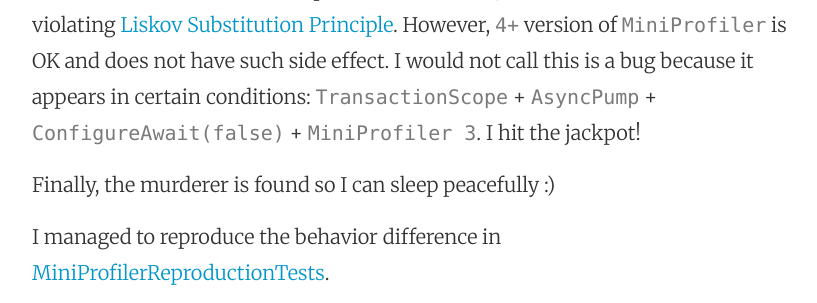
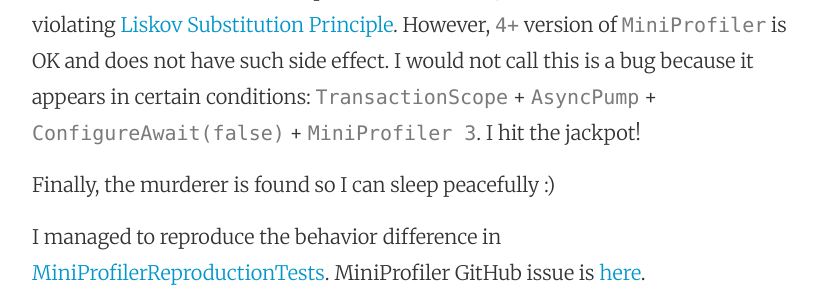
Before and after one commit to gaevoy/gaevoy.github.io, a Jekyll site: the page built from _posts/2019-09-09-miniprofiler-bug.md, in a window 1280 px wide and 900 px high, scrolled down 2134 px, cut to the strip 0-303 px from the top of the window. Shown: the whole strip, without its empty margins (224-1041 px from the left). Built offline with Jekyll 4.4.1, drawn with Linux system fonts in a browser that asks for light colours; nearby versions of some CDN libraries; comment, search, counter and statistics services are not loaded.

Commit message:
Story on how MiniProfiler 3 breaks TransactionScope flow

```diff
--- a/_posts/2019-09-09-miniprofiler-bug.md
+++ b/_posts/2019-09-09-miniprofiler-bug.md
@@ -62,6 +62,6 @@
 
 Finally, the murderer is found so I can sleep peacefully :)
 
-I managed to reproduce the behavior difference in [MiniProfilerReproductionTests](https://github.com/gaevoy/Gaev.Blog.Examples/tree/2.6.0/Gaev.Blog.Examples.MiniProfiler3Bug/MiniProfilerReproductionTests.cs).
+I managed to reproduce the behavior difference in [MiniProfilerReproductionTests](https://github.com/gaevoy/Gaev.Blog.Examples/tree/2.6.0/Gaev.Blog.Examples.MiniProfiler3Bug/MiniProfilerReproductionTests.cs). MiniProfiler GitHub issue is [here](https://github.com/MiniProfiler/dotnet/issues/419).
 
 <div style="width:60%;height:0;padding-bottom:53%;position:relative;margin:0 auto;"><iframe src="https://giphy.com/embed/ylyUQm2pCWo5yLfFEQ" width="100%" height="100%" style="position:absolute" frameBorder="0" class="giphy-embed" allowFullScreen></iframe></div><p><a href="https://giphy.com/gifs/bad-ass-detective-columbo-ylyUQm2pCWo5yLfFEQ">via GIPHY</a></p>
```
